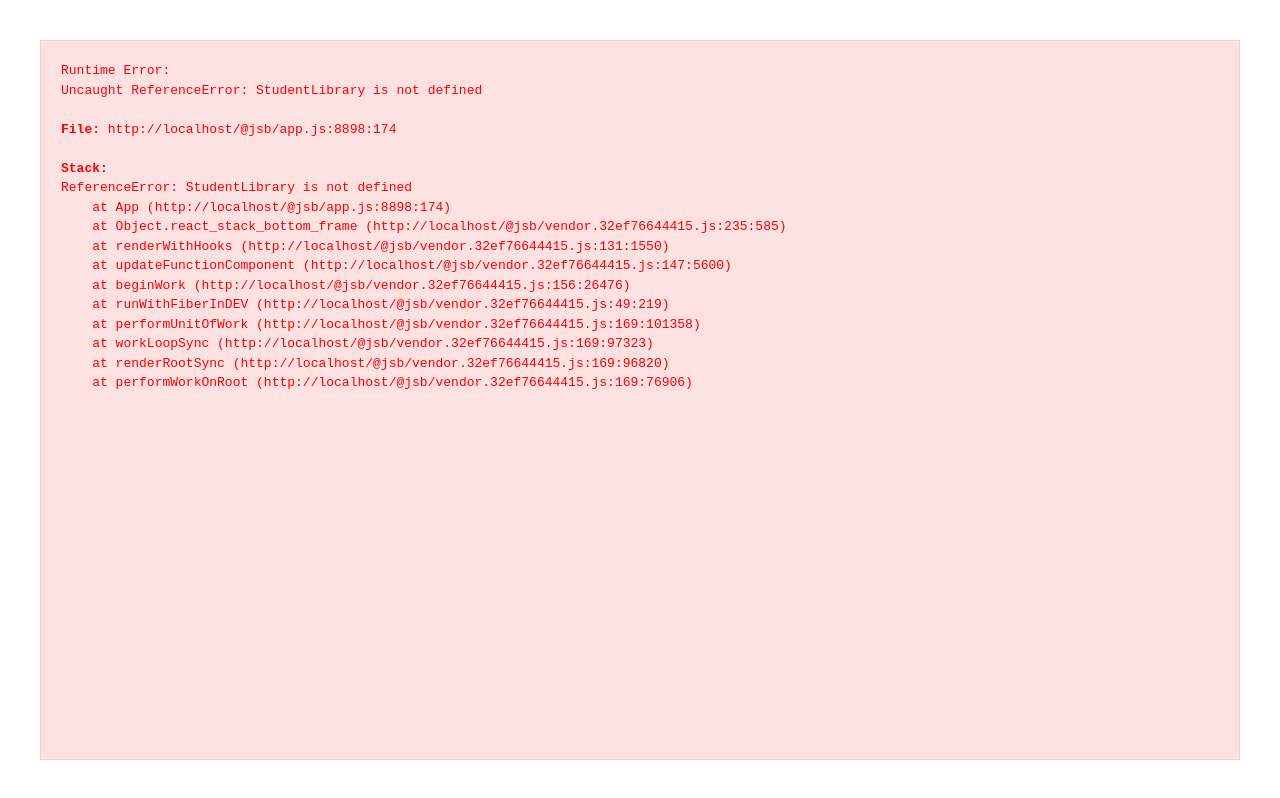
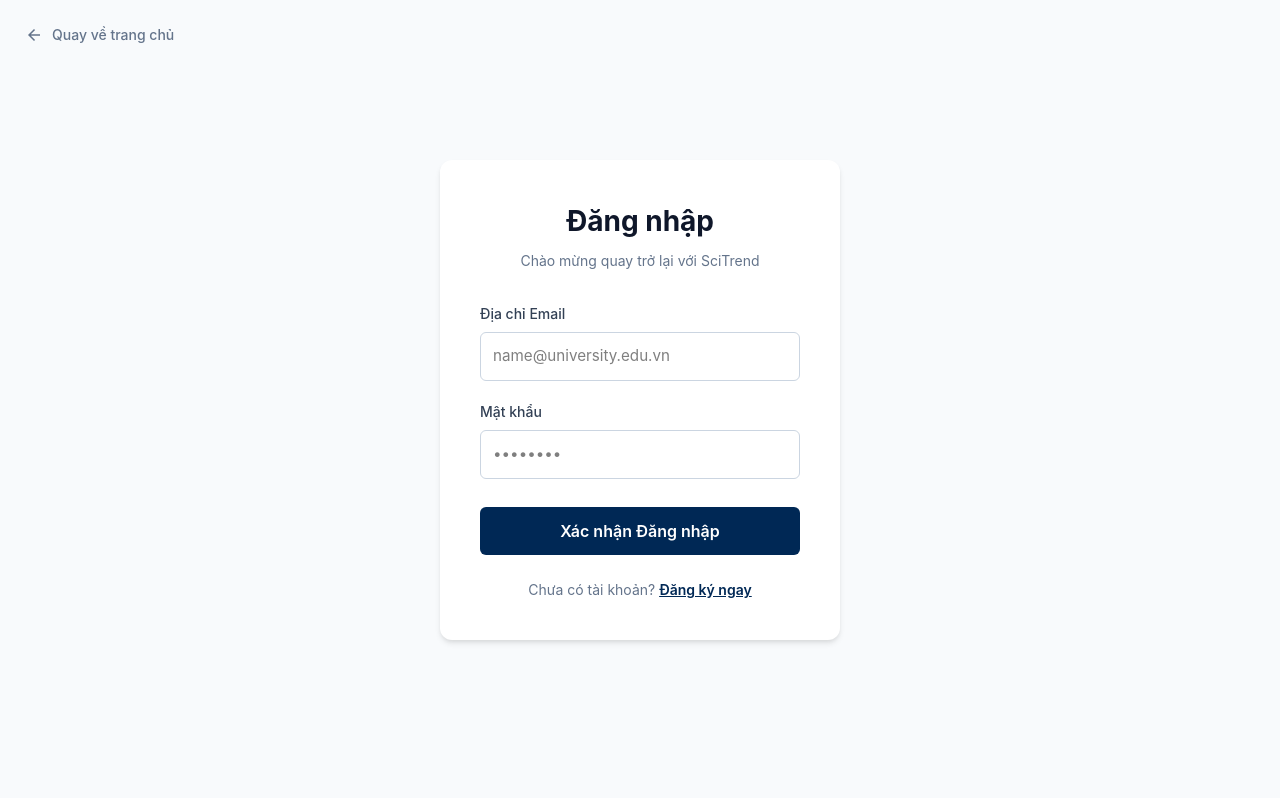
Before and after one commit to Phc253/Scientific-Trend-Front-End---SWP391, a React (Vite) app: page /login in a window 1280 px wide. Built offline with nearby package versions, Linux system fonts and the light colour scheme.

Commit message:
Fix bug app.tsx và thêm chức năng quay về trang chủ cho Login và Register

```diff
--- a/src/App.tsx
+++ b/src/App.tsx
@@ -46,7 +46,7 @@ const App: React.FC = () => {
         <Route path="search" element={<Search />} />
         <Route path="dashboard" element={<Dashboard />} />
         <Route path="paper/:id" element={<PaperDetails />} />
-        <Route path="library" element={<StudentLibrary />} /> {/* Giả sử MyLibrary dùng chung */}
+        <Route path="library" element={<SharedLibrary />} />
       </Route>
 
       {/* ==========================================
--- a/src/pages/Login.tsx
+++ b/src/pages/Login.tsx
@@ -25,7 +25,7 @@ export const Login = () => {
         {
           email: email,
           password: password,
-        }
+        },
       );
 
       if (response.data && response.data.token) {
@@ -42,8 +42,8 @@ export const Login = () => {
         const finalRole = actorType
           ? actorType
           : Array.isArray(userRoles)
-          ? userRoles.join(",")
-          : userRoles;
+            ? userRoles.join(",")
+            : userRoles;
 
         localStorage.setItem("userRoles", finalRole);
 
@@ -69,12 +69,12 @@ export const Login = () => {
       if (err.response && err.response.data) {
         setError(
           err.response.data.message ||
-          "Tài khoản hoặc mật khẩu không chính xác!"
+            "Tài khoản hoặc mật khẩu không chính xác!",
         );
       } else {
         setError(
           err.message ||
-          "Tài khoản hoặc mật khẩu không chính xác hoặc không thể kết nối đến máy chủ!"
+            "Tài khoản hoặc mật khẩu không chính xác hoặc không thể kết nối đến máy chủ!",
         );
       }
     } finally {
@@ -88,10 +88,37 @@ export const Login = () => {
         display: "flex",
         justifyContent: "center",
         alignItems: "center",
-        minHeight: "60vh",
+        minHeight: "100vh", // Sửa lại thành 100vh cho đẹp
         backgroundColor: "#f8fafc",
+        position: "relative", // Thêm dòng này để định vị nút Quay lại
       }}
     >
+      <Link
+        to="/"
+        style={{
+          position: "absolute",
+          top: "1.5rem",
+          left: "1.5rem",
+          display: "flex",
+          alignItems: "center",
+          gap: "0.5rem",
+          textDecoration: "none",
+          color: "#64748b",
+          fontWeight: "500",
+          fontSize: "0.875rem",
+          transition: "color 0.2s",
+        }}
+        onMouseEnter={(e) => (e.currentTarget.style.color = "#0f172a")}
+        onMouseLeave={(e) => (e.currentTarget.style.color = "#64748b")}
+      >
+        <span
+          className="material-symbols-outlined"
+          style={{ fontSize: "1.25rem" }}
+        >
+          arrow_back
+        </span>
+        Quay về trang chủ
+      </Link>
       <div
         style={{
           width: "100%",
--- a/src/pages/Register.tsx
+++ b/src/pages/Register.tsx
@@ -67,8 +67,12 @@ export const Register = () => {
           <div className="w-16 h-16 bg-[#e1f5fe] text-[#002855] rounded-full flex items-center justify-center mx-auto mb-4 border border-[#b2ebf2]">
             <span className="material-symbols-outlined text-3xl">mail</span>
           </div>
-          <h2 className="text-2xl font-bold text-[#002045]">Đăng ký thành công!</h2>
-          <p className="text-sm text-[#43474e] leading-relaxed">{successMessage}</p>
+          <h2 className="text-2xl font-bold text-[#002045]">
+            Đăng ký thành công!
+          </h2>
+          <p className="text-sm text-[#43474e] leading-relaxed">
+            {successMessage}
+          </p>
           <div className="pt-4 border-t border-[#ebeef0]">
             <Link
               to="/login"
@@ -84,10 +88,20 @@ export const Register = () => {
   }
 
   return (
-    <div className="min-h-[85vh] flex items-center justify-center animate-fadeIn py-6 bg-[#f8fafc]">
+    <div className="relative min-h-screen flex items-center justify-center animate-fadeIn py-6 bg-[#f8fafc]">
+      {/* Nút Quay về trang chủ */}
+      <Link
+        to="/"
+        className="absolute top-6 left-6 flex items-center gap-2 text-slate-500 hover:text-slate-800 font-medium text-sm transition-colors"
+      >
+        <span className="material-symbols-outlined text-xl">arrow_back</span>
+        Quay về trang chủ
+      </Link>
       <div className="bg-white p-8 rounded-lg border border-[#ebeef0] shadow-md w-full max-w-2xl space-y-6">
         <div className="text-center space-y-2">
-          <h2 className="text-2xl font-bold text-[#002045]">Đăng ký tài khoản mới</h2>
+          <h2 className="text-2xl font-bold text-[#002045]">
+            Đăng ký tài khoản mới
+          </h2>
           <p className="text-xs text-[#74777f]">
             Tham gia hệ thống nghiên cứu khoa học SciTrend
           </p>
@@ -102,7 +116,9 @@ export const Register = () => {
         <form onSubmit={handleSubmit} className="space-y-4 text-sm">
           <div className="grid grid-cols-1 md:grid-cols-2 gap-4">
             <div className="space-y-1.5">
-              <label className="block font-bold text-[#43474e]">Họ và Tên</label>
+              <label className="block font-bold text-[#43474e]">
+                Họ và Tên
+              </label>
               <input
                 type="text"
                 required
@@ -113,7 +129,9 @@ export const Register = () => {
             </div>
 
             <div className="space-y-1.5">
-              <label className="block font-bold text-[#43474e]">Địa chỉ Email</label>
+              <label className="block font-bold text-[#43474e]">
+                Địa chỉ Email
+              </label>
               <input
                 type="email"
                 required
@@ -126,7 +144,9 @@ export const Register = () => {
 
           <div className="grid grid-cols-1 md:grid-cols-2 gap-4">
             <div className="space-y-1.5">
-              <label className="block font-bold text-[#43474e]">Số điện thoại</label>
+              <label className="block font-bold text-[#43474e]">
+                Số điện thoại
+              </label>
               <input
                 type="tel"
                 required
@@ -137,7 +157,9 @@ export const Register = () => {
             </div>
 
             <div className="space-y-1.5">
-              <label className="block font-bold text-[#43474e]">Ngày sinh</label>
+              <label className="block font-bold text-[#43474e]">
+                Ngày sinh
+              </label>
               <input
                 type="date"
                 required
@@ -161,7 +183,9 @@ export const Register = () => {
             </div>
 
             <div className="space-y-1.5">
-              <label className="block font-bold text-[#43474e]">Xác nhận mật khẩu</label>
+              <label className="block font-bold text-[#43474e]">
+                Xác nhận mật khẩu
+              </label>
               <input
                 type="password"
                 required
@@ -173,7 +197,9 @@ export const Register = () => {
           </div>
 
           <div className="space-y-1.5">
-            <label className="block font-bold text-[#43474e]">Đối tượng (Actor Type)</label>
+            <label className="block font-bold text-[#43474e]">
+              Đối tượng (Actor Type)
+            </label>
             <select
               required
               className="w-full p-3 bg-white border border-[#c4c6cf] rounded focus:outline-none focus:border-[#002855] focus:ring-1 focus:ring-[#002855] transition-all"
@@ -199,7 +225,10 @@ export const Register = () => {
 
         <div className="text-center text-xs text-[#43474e] pt-2 border-t border-[#ebeef0]">
           Đã có tài khoản hệ thống từ trước?{" "}
-          <Link to="/login" className="text-[#002045] font-bold hover:underline">
+          <Link
+            to="/login"
+            className="text-[#002045] font-bold hover:underline"
+          >
             Đăng nhập ngay
           </Link>
         </div>
```
